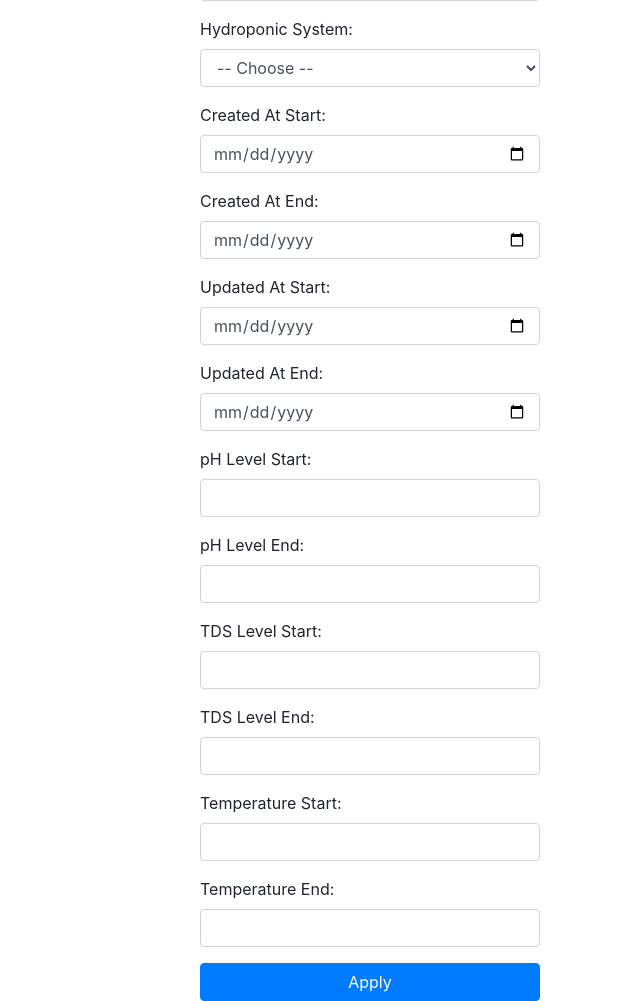
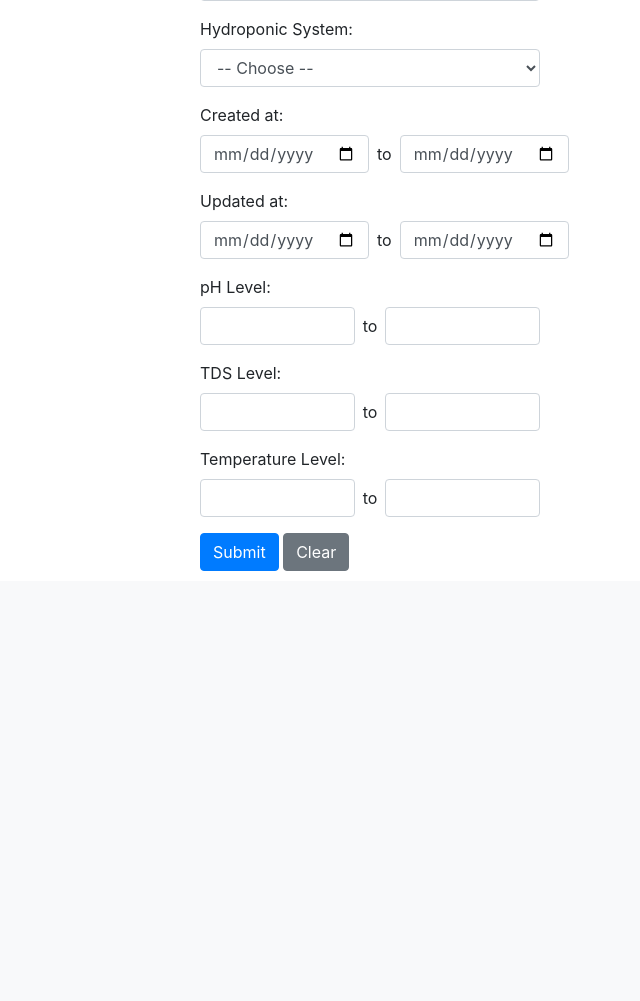
Before and after one commit to quali1/django-hydroponic-system, a Django app: template hydro/templates/hydro/measurements_list.html in a window 1280 px wide. Shown: the part 219-1220 px from the top of the page, without its empty margins (640-1280 px from the left). After the commit the page ends 790 px from the top, so only its background shows below. Run offline with Django 5.2, Linux system fonts and the light colour scheme; the template is opened without the code that fills it, so the values that code supplies are empty; some libraries are stand-ins or nearby versions.

Commit message:
chore: Minor improvements to templates for 'measurements_list.html' and 'systems_list.html'

```diff
--- a/hydro/templates/hydro/measurements_list.html
+++ b/hydro/templates/hydro/measurements_list.html
@@ -25,7 +25,9 @@
                     {% for measurement in filter.qs %}
                         <tr>
                             <td>{{ measurement.id }}</td>
-                            <td><a href="{% url 'hydro-detail' measurement.hydroponic_system.id %}">{{ measurement.hydroponic_system }}</a></td>
+                            <td>
+                                <a href="{% url 'hydro-detail' measurement.hydroponic_system.id %}">{{ measurement.hydroponic_system }}</a>
+                            </td>
                             <td>{{ measurement.created_at }}</td>
                             <td>{{ measurement.updated_at }}</td>
                             <td>{{ measurement.ph_level }}</td>
@@ -99,63 +101,65 @@
 
                     <!-- Date Range Filters -->
                     <div class="form-group">
-                        <label for="created_at_start">Created At Start:</label>
-                        <input type="date" class="form-control" id="created_at_start" name="created_at_start"
-                               value="{{ request.GET.created_at_start }}">
+                        <label for="created_at_start">Created at:</label>
+                        <div class="d-flex">
+                            <input type="date" class="form-control mr-2" name="created_at_start"
+                                   value="{{ request.GET.created_at_start }}" placeholder="Start date">
+                            <span class="align-self-center">to</span>
+                            <input type="date" class="form-control ml-2" name="created_at_end"
+                                   value="{{ request.GET.created_at_end }}" placeholder="End date">
+                        </div>
                     </div>
                     <div class="form-group">
-                        <label for="created_at_end">Created At End:</label>
-                        <input type="date" class="form-control" id="created_at_end" name="created_at_end"
-                               value="{{ request.GET.created_at_end }}">
+                        <label for="updated_at_start">Updated at:</label>
+                        <div class="d-flex">
+                            <input type="date" class="form-control mr-2" name="updated_at_start"
+                                   value="{{ request.GET.updated_at_start }}" placeholder="Start date">
+                            <span class="align-self-center">to</span>
+                            <input type="date" class="form-control ml-2" name="updated_at_end"
+                                   value="{{ request.GET.updated_at_end }}" placeholder="End date">
                         </div>
-                    <div class="form-group">
-                        <label for="updated_at_start">Updated At Start:</label>
-                        <input type="date" class="form-control" id="updated_at_start" name="updated_at_start"
-                               value="{{ request.GET.updated_at_start }}">
-                    </div>
-                    <div class="form-group">
-                        <label for="updated_at_end">Updated At End:</label>
-                        <input type="date" class="form-control" id="updated_at_end" name="updated_at_end"
-                               value="{{ request.GET.updated_at_end }}">
                     </div>
 
                     <!-- pH Level Filters -->
                     <div class="form-group">
-                        <label for="ph_level_start">pH Level Start:</label>
-                        <input type="number" step="0.01" class="form-control" id="ph_level_start" name="ph_level_start"
+                        <label for="ph_level_start">pH Level:</label>
+                        <div class="d-flex">
+                            <input type="number" step="0.01" class="form-control mr-2" id="ph_level_start"
+                                   name="ph_level_start"
                                    value="{{ request.GET.ph_level_start }}">
+                            <span class="align-self-center">to</span>
+                            <input type="number" step="0.01" class="form-control ml-2" id="ph_level_end" name="ph_level_end"
+                                   value="{{ request.GET.ph_level_end }}">
                         </div>
-                    <div class="form-group">
-                        <label for="ph_level_end">pH Level End:</label>
-                        <input type="number" step="0.01" class="form-control" id="ph_level_end" name="ph_level_end"
-                               value="{{ request.GET.ph_level_end }}">
                     </div>
 
                     <!-- TDS Level Filters -->
                     <div class="form-group">
-                        <label for="tds_level_start">TDS Level Start:</label>
-                        <input type="number" class="form-control" id="tds_level_start" name="tds_level_start"
+                        <label for="tds_level_start">TDS Level:</label>
+                        <div class="d-flex">
+                            <input type="number" class="form-control mr-2" id="tds_level_start" name="tds_level_start"
                                    value="{{ request.GET.tds_level_start }}">
+                            <span class="align-self-center">to</span>
+                            <input type="number" class="form-control ml-2" id="tds_level_end" name="tds_level_end"
+                                   value="{{ request.GET.tds_level_end }}">
                         </div>
-                    <div class="form-group">
-                        <label for="tds_level_end">TDS Level End:</label>
-                        <input type="number" class="form-control" id="tds_level_end" name="tds_level_end"
-                               value="{{ request.GET.tds_level_end }}">
                     </div>
 
                     <!-- Temperature Filters -->
                     <div class="form-group">
-                        <label for="temperature_start">Temperature Start:</label>
-                        <input type="number" class="form-control" id="temperature_start" name="temperature_start"
+                        <label for="temperature_start">Temperature Level:</label>
+                        <div class="d-flex">
+                            <input type="number" class="form-control mr-2" id="temperature_start" name="temperature_start"
                                    value="{{ request.GET.temperature_start }}">
-                    </div>
-                    <div class="form-group">
-                        <label for="temperature_end">Temperature End:</label>
-                        <input type="number" class="form-control" id="temperature_end" name="temperature_end"
+                            <span class="align-self-center">to</span>
+                            <input type="number" class="form-control ml-2" id="temperature_end" name="temperature_end"
                                    value="{{ request.GET.temperature_end }}">
                         </div>
+                    </div>
 
-                    <button type="submit" class="btn btn-primary btn-block">Apply</button>
+                    <button type="submit" class="btn btn-primary">Submit</button>
+                    <button type="reset" class="btn btn-secondary">Clear</button>
                 </form>
             </div>
         </div>
```
Also changed, not shown: hydro/templates/hydro/systems_list.html (+5 -3 lines). Lines whose indentation alone changed are shown as unchanged.
